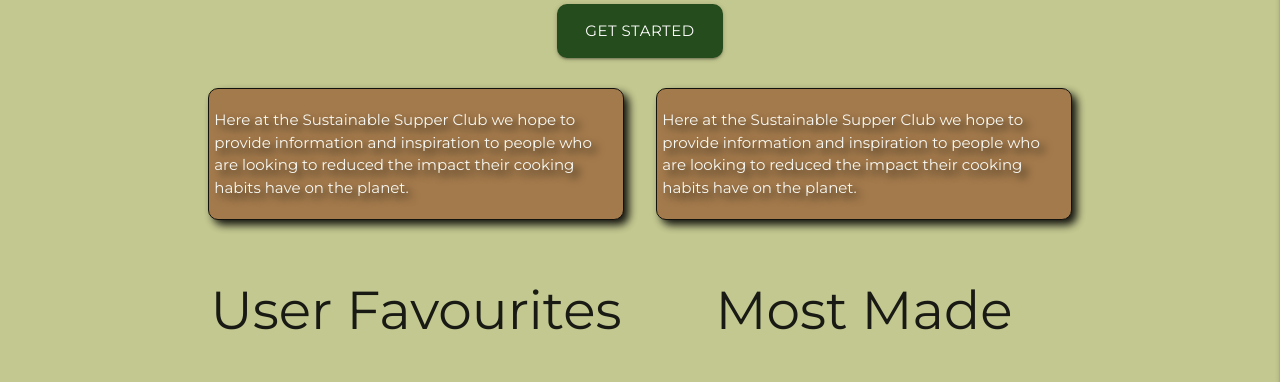
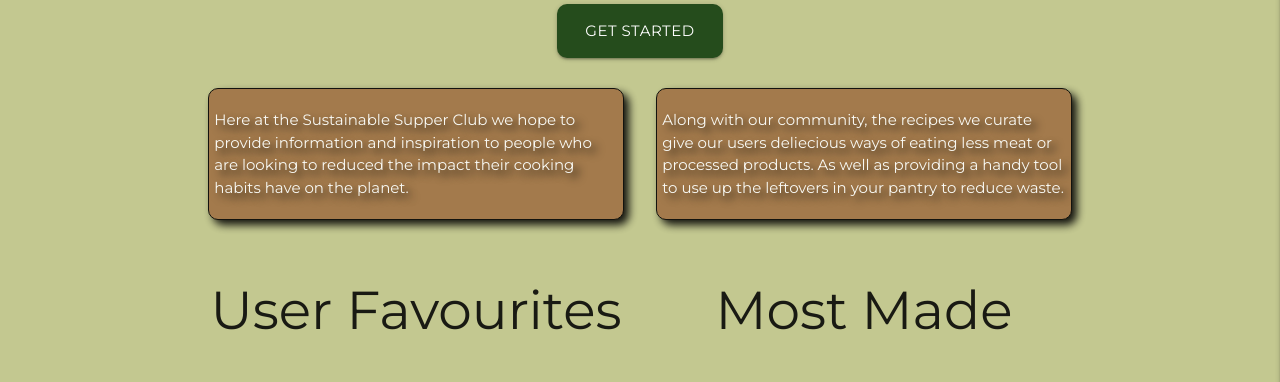
Before and after one commit to TimMorrisDev/MS3-sustainable-supper, a Flask app: page / in a window 1280 px wide. Shown: the part 465-847 px from the top of the page. Run offline with Flask 2, Linux system fonts and the light colour scheme; data that the repository does not hold is empty; some libraries are stand-ins or nearby versions.

Commit message:
Update landing page summany content

```diff
--- a/templates/index.html
+++ b/templates/index.html
@@ -60,9 +60,10 @@
     </div>
     <div class="col s12 l6">
         <div class="landing-summary r10 tm-brown-bg opacity-90 white-text">
-            <p>Here at the Sustainable Supper Club we hope to provide information and inspiration to people who
-                are
-                looking to reduced the impact their cooking habits have on the planet.</p>
+            <p>Along with our community, the recipes we curate give our users deliecious ways of eating less meat or
+                processed products. As well as providing a handy tool to use up the leftovers in your pantry to reduce
+                waste.
+            </p>
         </div>
     </div>
 </div>
```
